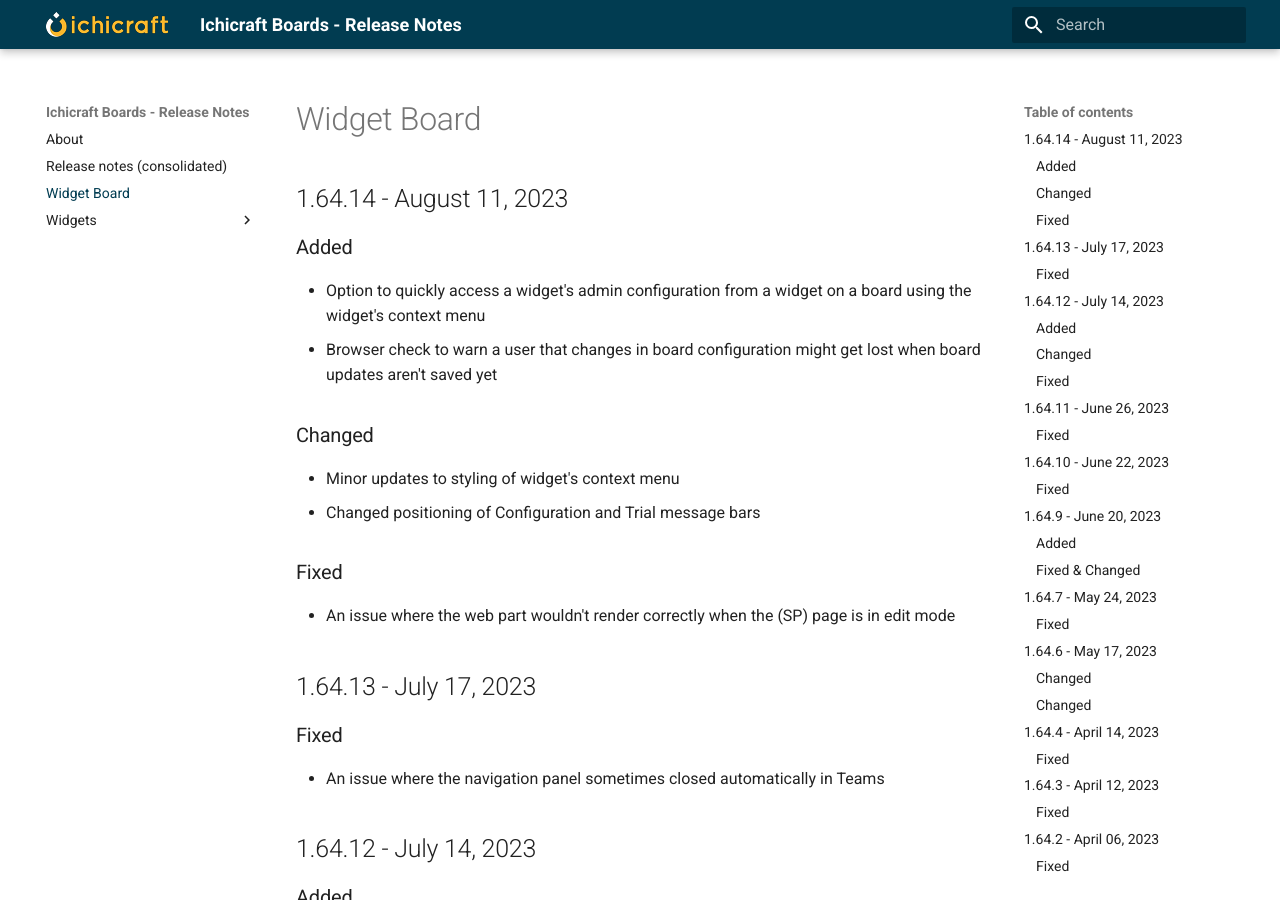
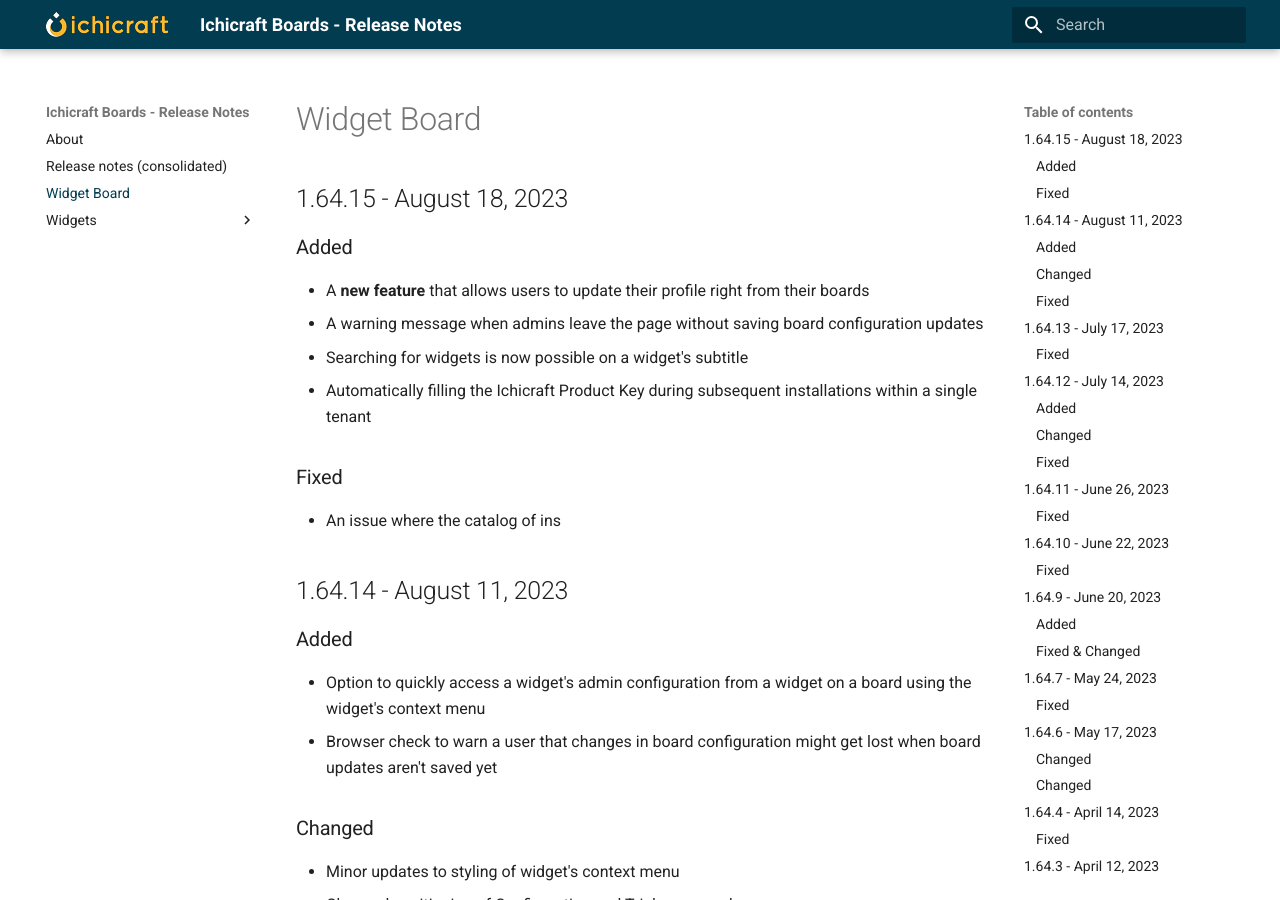
Before and after one commit to ichicraft/widgets-docs, an MkDocs documentation site: the page built from docs/Widget Board.md, in a window 1280 px wide and 900 px high. Built offline with MkDocs 1.6.1 and Material for MkDocs 9.7.7, drawn with Linux system fonts in a browser that asks for light colours.

```diff
--- a/docs/Widget Board.md
+++ b/docs/Widget Board.md
@@ -1,3 +1,14 @@
+## 1.64.15 - August 18, 2023
+
+### Added
+- A **new feature** that allows users to update their profile right from their boards
+- A warning message when admins leave the page without saving board configuration updates
+- Searching for widgets is now possible on a widget&#x27;s subtitle
+- Automatically filling the Ichicraft Product Key during subsequent installations within a single tenant
+
+### Fixed
+- An issue where the catalog of ins
+
 ## 1.64.14 - August 11, 2023
 
 ### Added
```
Also changed, not shown: docs/Release-notes-(consolidated).md (+11 -0 lines).
